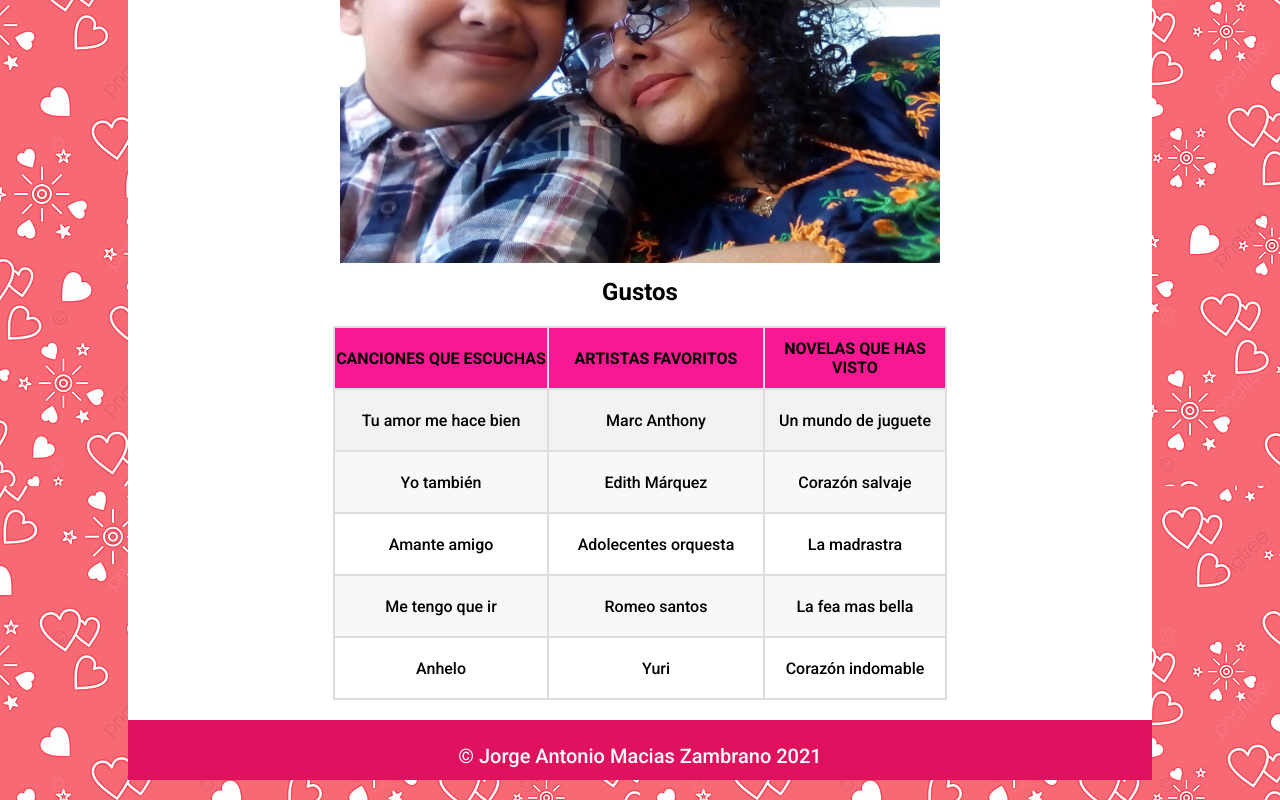
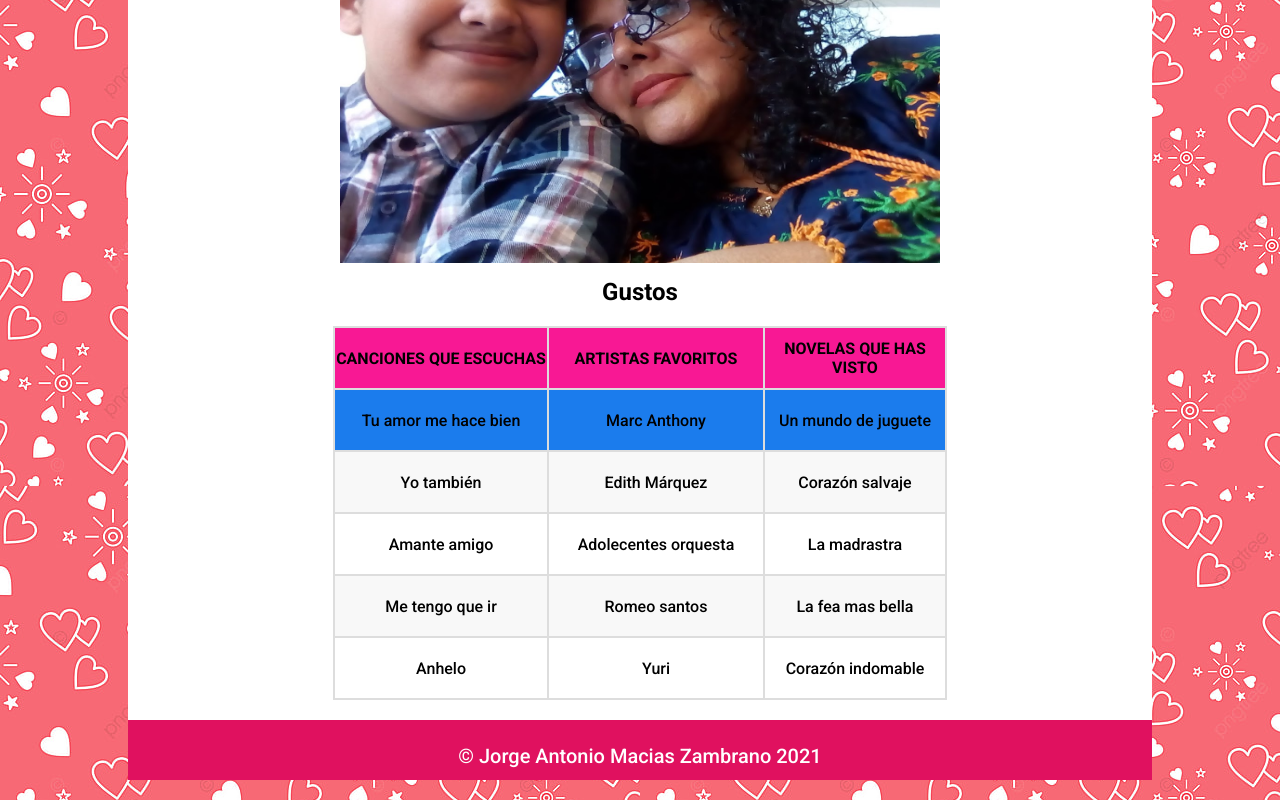
Before and after one commit to Jorgemacias-12/Dia-de-las-madres, an Angular app: page / in a window 1280 px wide. In both pictures the pointer is over the element 639 px from the left and 1214 px from the top of the page. Shown: the part 794-1594 px from the top of the page. Built offline with nearby package versions, Linux system fonts and the light colour scheme.

Commit message:
Cambiando color de fondo

```diff
--- a/src/app/components/index/index.component.css
+++ b/src/app/components/index/index.component.css
@@ -78,7 +78,7 @@ app-carrousel {
 }
 
 .row:hover {
-  background-color: #f2f2f2;
+  background-color: #1B7CED;
 }
 
 .table-border {
```
